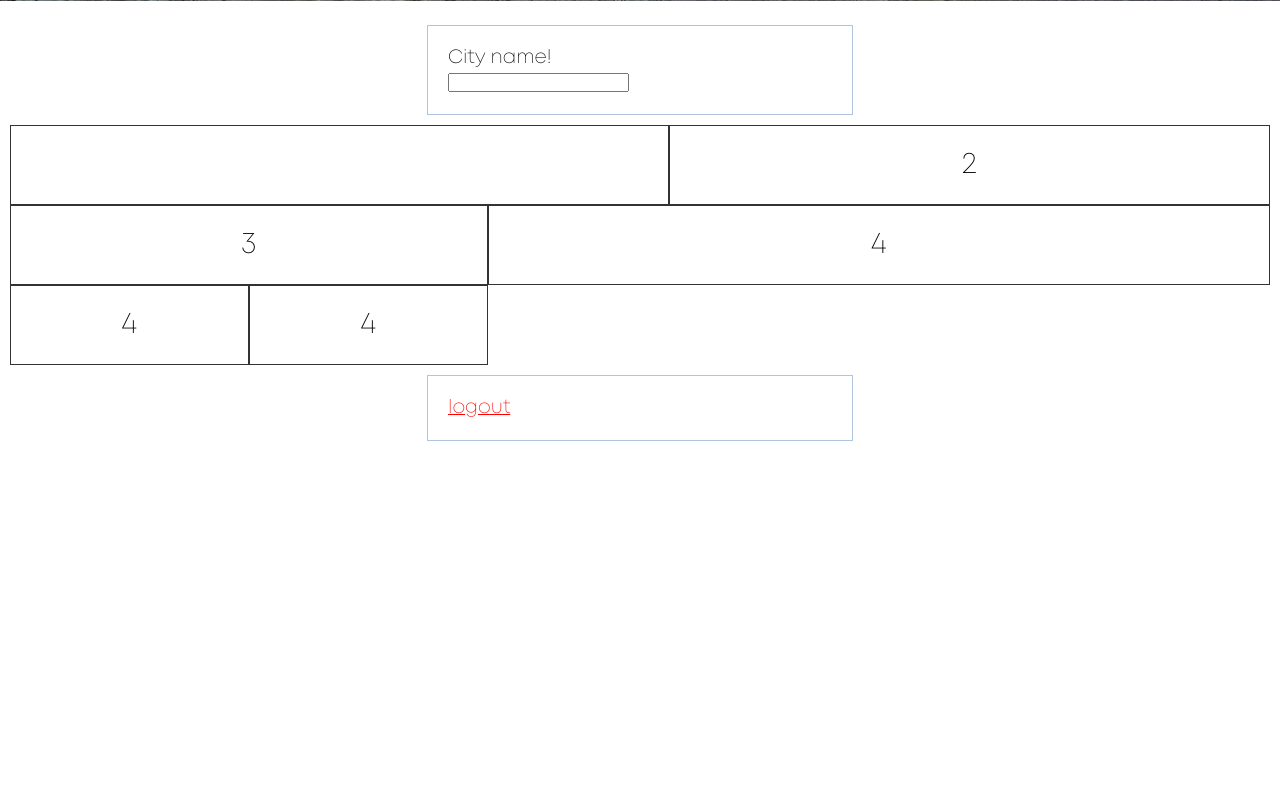
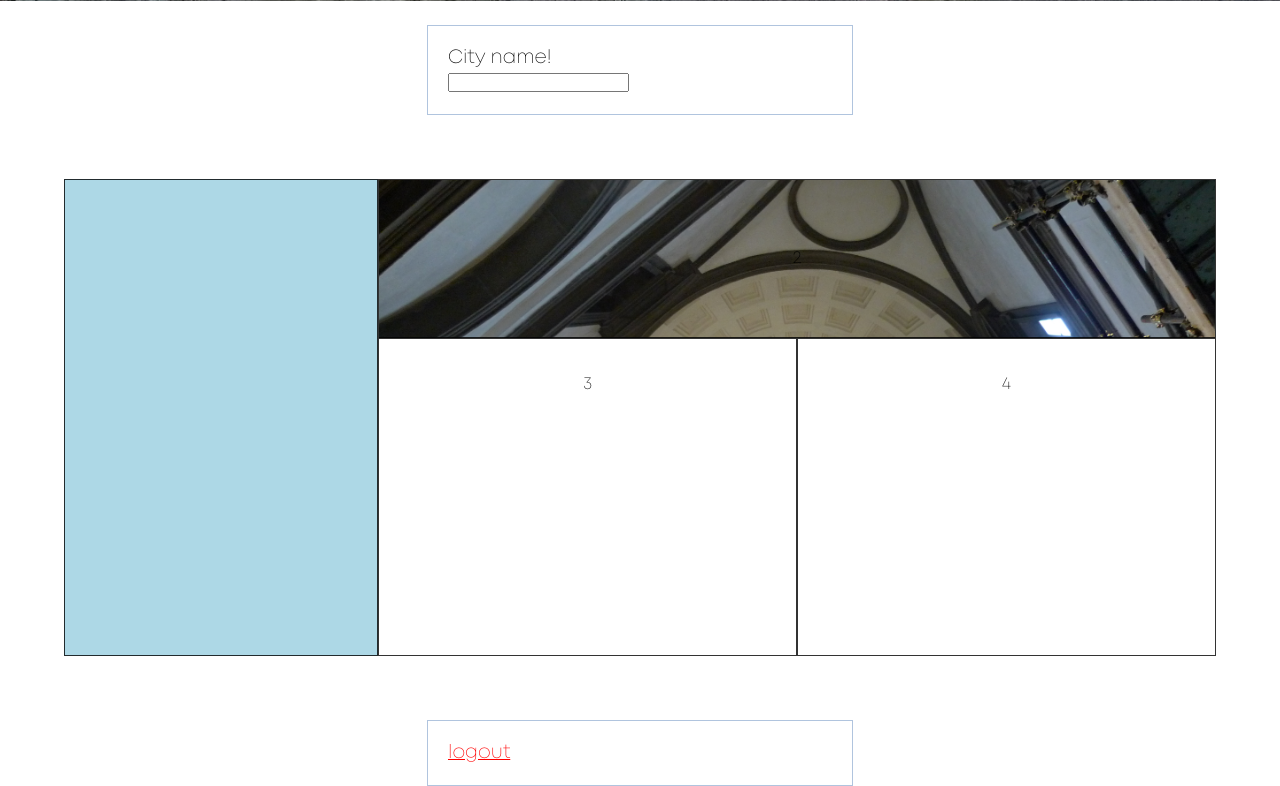
Before and after one commit to joshalva/projalpha, a PHP site: page / in a window 1280 px wide. Shown: the part 499-1285 px from the top of the page. Before the commit the page ends 940 px from the top, so only its background shows below. Run offline with PHP 8.4, Linux system fonts and the light colour scheme; the visitor is signed in with stand-in values (Sample User, id 1); data that the repository does not hold is empty.

Commit message:
Add files via upload

```diff
--- a/index.php
+++ b/index.php
@@ -47,7 +47,7 @@
         </form>
 
         <div class="grid-container">
-              <div class="grid-item chartSx">
+              <div class="grid-item sideCont">
                   <?php
                   //recupero la citta' dell'utente
                     $city = $dbalpha->prepare("SELECT citta FROM iscritto WHERE Nickname ='" .$_SESSION['nickname']."'");
@@ -68,8 +68,13 @@
                       }
                   ?>
             </div>
-              <div class="grid-item fotoDx">2
-                     <?php
+              <div class="grid-item fotoTopGrid">2
+
+
+
+            </div>
+              <div class="grid-item contentSx">3</div>
+              <div class="grid-item contentDx">4 <?php
                   //recupero la citta' dell'utente
                     $city = $dbalpha->prepare("SELECT citta FROM iscritto WHERE Nickname ='" .$_SESSION['nickname']."'");
                     $city->execute();
@@ -87,14 +92,8 @@
                         $riga='<p>'.$titolo.'   '.$data.'    '.$organizzatore.' </p>';
                           print $riga;
                       }
-                  ?>
+                  ?></div>
 
-
-            </div>
-              <div class="grid-item fotoSx">3</div>
-              <div class="grid-item chartDx">4</div>
-              <div class="grid-item">4</div>
-              <div class="grid-item">4</div>
         </div>
 
 
--- a/style.css
+++ b/style.css
@@ -155,30 +155,84 @@
 }
 
 
-.grid-container
-{
-    display: grid;
-  grid-template-columns: auto auto auto auto auto auto;
+.grid-container{
+  display: grid;
+  grid-template-columns: .75fr 1fr 1fr;
+   grid-template-rows: 1fr 1fr 1fr;
   background-color: transparent;
-  padding: 10px;
+  padding: 5%;
 }
 
 .grid-item {
   background-color: transparent;
   border: 1px solid rgba(0, 0, 0, 0.8);
-  padding: 20px;
-  font-size: 30px;
+  padding: 8%;
+  font-size: 1.35vw;
   text-align: center;
 }
-.chartSx{
-    grid-column: 1/4
+.sideCont{
+    grid-row: 1 / 4;
+    grid-column: 1 / 2;
+    text-align: center;
+    background-color: lightblue;
+    /*sarebbe figo che qui ci stesse una fotografia che scorrendoci sopra la puoi scorrere per lunghezza per vedere le parti tagliate dal formato strano*/
 }
-.fotoDx{
-    grid-column: 4/7;
+
+.fotoTopGrid{
+    grid-row:  1/ 2;
+    grid-column: 2 / 4;
+    background: fixed;
+    background-image: url(images/backprova.jpg);
+    background-repeat: no-repeat;
+    background-size: cover;
 }
-.chartDx{
-    grid-column: 3/7
+
+.contentDx{
+    grid-column: 3 / 4;
+    grid-row: 2 / 4
 }
-.fotoSx{
-    grid-column: 1/3;
+.contentSx{
+    grid-column: 2 / 3;
+    grid-row: 2 / 4;
 }
+
+
+
+/*
+grid firefox
+.container {
+  display: grid;
+  width: 750px;
+  height: 600px;
+  grid-template-columns: 200px 1fr 1fr;
+  grid-template-rows: 80px 1fr 1fr 100px;
+  grid-gap: 1rem;
+}
+*/
+
+/*
+
+.sidebar {
+  grid-row: 2 / 4;
+  grid-column: 1 / 2;
+}
+
+.content-1 {
+  grid-row: 2 / 3;
+  grid-column: 2 / 4;
+}
+
+.content-2 {
+  grid-row: 3 / 4;
+  grid-column: 2 / 3;
+}
+
+.content-3 {
+  grid-row: 3 / 4;
+  grid-column: 3 / 4;
+}
+
+.footer {
+  grid-row: 4 / 5;
+  grid-column: 1 / 4;
+}*/
```
